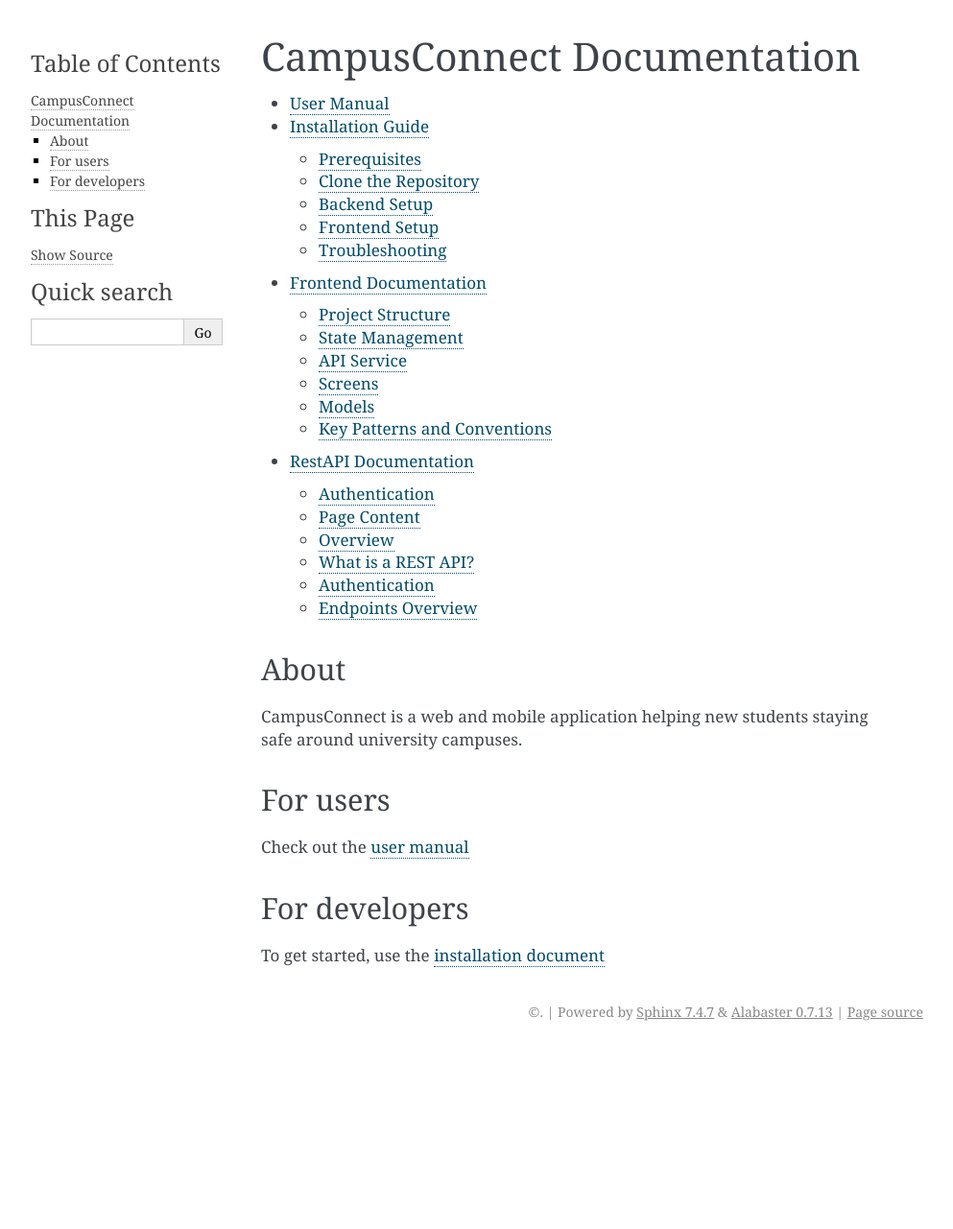
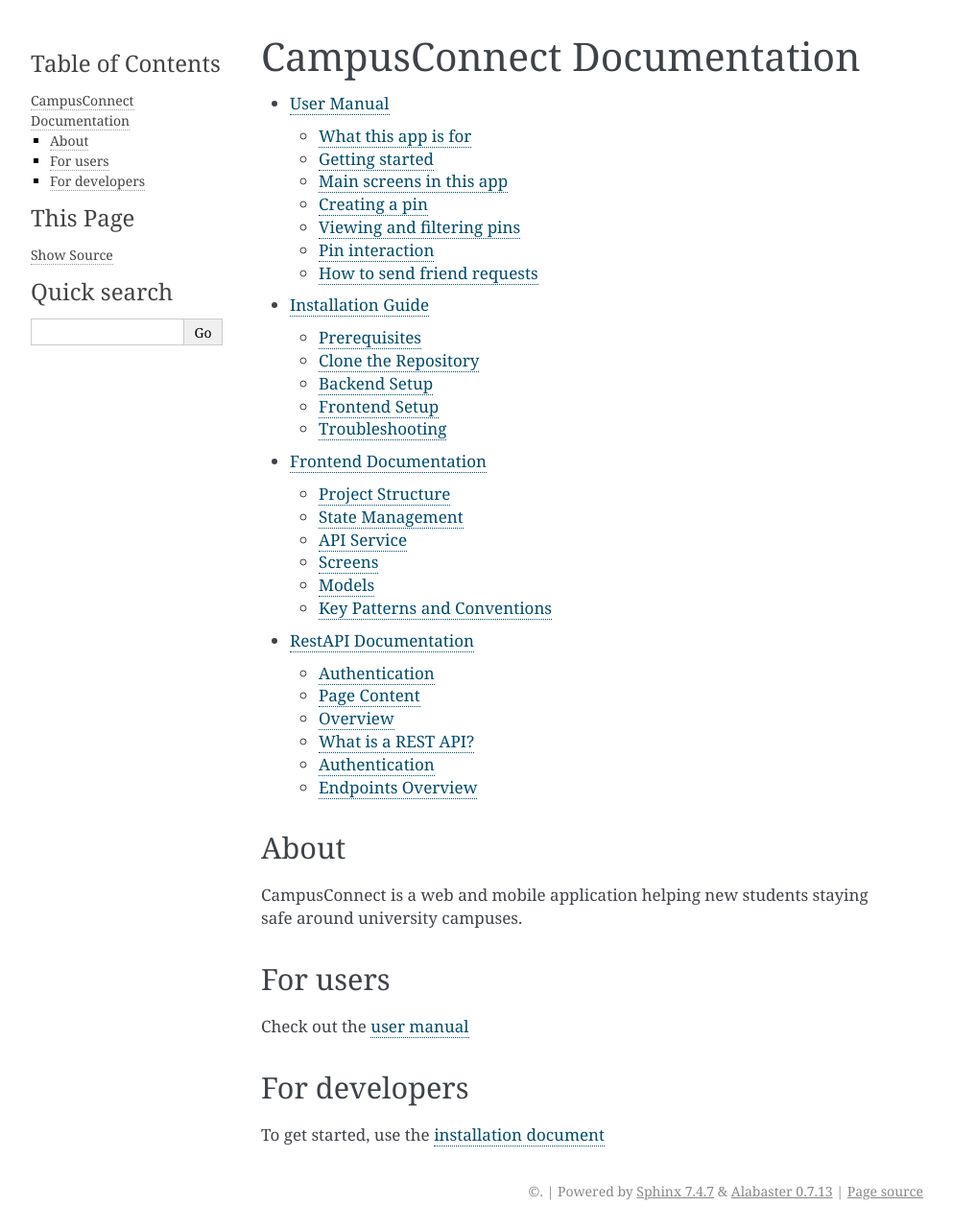
Before and after one commit to InterMaus1154/uop_setap_cw, a Sphinx documentation site: the page built from docs/index.md, in a window 1280 px wide. Shown: the whole page at 96% size, without its empty margins (148-1141 px from the left). Built offline with Sphinx 7.4.7, drawn with Linux system fonts in a browser that asks for light colours; before the commit the page ends 1094 px from its top, so only the background shows below that; some of the changed lines change nothing that is shown.

Commit message:
begin work on user manual, detailing how to create a pin and the main screens of the app

```diff
--- a/docs/users.md
+++ b/docs/users.md
@@ -1 +1,32 @@
 # User Manual
+
+## What this app is for
+This is an app made for uni students to allow them to keep track of where their friends are and to place pins alerting them of dangers and information
+
+## Getting started
+
+## Main screens in this app
+There are 3 main screens in this app
+### Select User Screen
+This screen allows you to select a user, if this app were to exist as a real application, this would be a login screen with proper usernames, passwords and authentication
+### Map Screen
+This screen contains 4 buttons, one to filter pins, one to toggle whether you want to share your location with the website, one to centre your location and one to add a pin. A picture shows where each of these 4 buttons are located
+(replace the picture below later)
+![Ui Explanation](ui_explanation.PNG)
+Further explanation of what each of these buttons do will be shown later in this user guide
+
+## Creating a pin
+![Creating a pin](pin_with_circle_around_it.PNG "Picture")
+In order to create a pin, you need to press the button circled in the picture above. Once you do that, you will be prompted to click on where you want the pin to be placed. If you have location enabled, it will default to placing the pin at your current location however you may still move it if the incident occurred in a different location to where you are. A picture of how this looks is below
+![image](place_pin.png)
+Once you confirm the location you want the pin to be placed in, you will be shown the menu seen in the picture below
+![image](place_pin_menu.png)
+By clicking on the categories, you will get the drop down shown in the picture below
+![image](categories_menu.png)
+Once you click on one of these and have given the pin a title and optional category, you can select create pin and the pin will appear on the map at the location you specified
+
+## Viewing and filtering pins
+
+## Pin interaction
+
+## How to send friend requests
```
Also changed, not shown: docs/categories_menu.png (added), docs/place_pin_menu.png (added), 3 other files.
